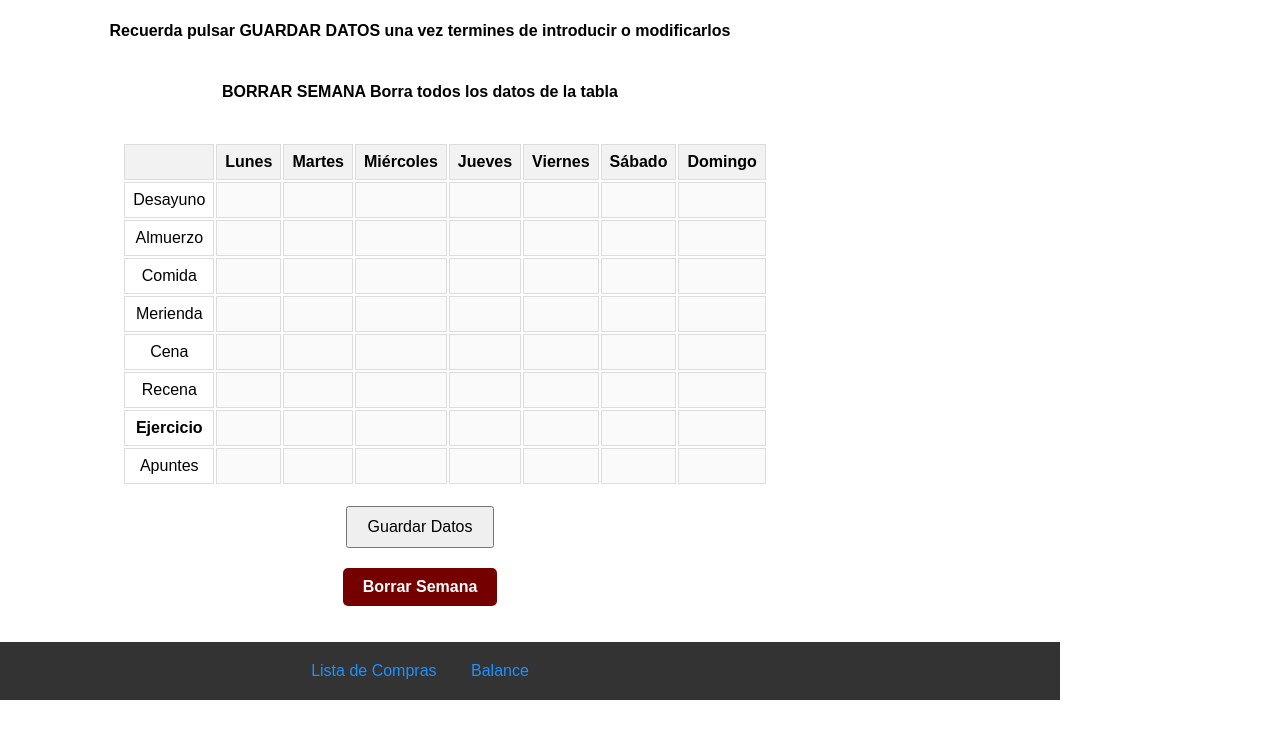
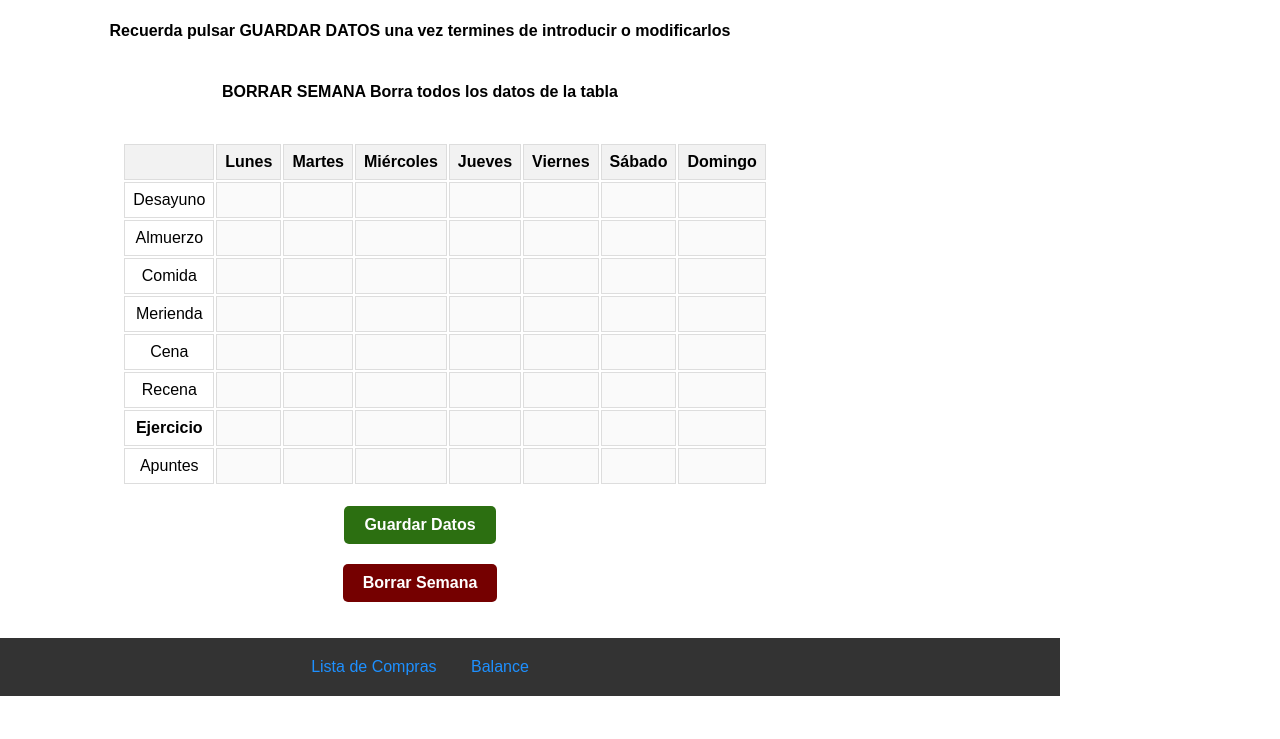
Before and after one commit to SrWilson89/Semanal, a plain HTML site: page index.html in a window 1280 px wide. Shown: the part 99-838 px from the top of the page. Drawn offline with Linux system fonts and the light colour scheme.

Commit message:
boton de Guardado

```diff
--- a/styles.css
+++ b/styles.css
@@ -57,3 +57,19 @@ button {
 #clear-button:hover {
     background-color: rgb(255, 0, 0); /* Cambio de color al pasar el cursor por encima */
 }
+
+#save-button{
+    background-color: rgb(44, 111, 17);     /* Fondo rojo */
+    color: white;              /* Letras blancas */
+    font-weight: bold;         /* Letras en negrita */
+    padding: 10px 20px;        /* Espaciado interno */
+    border: none;              /* Sin borde */
+    border-radius: 5px;        /* Bordes redondeados */
+    cursor: pointer;          /* Cambia el cursor al pasar por encima */
+    font-size: 16px;           /* Tamaño de la fuente */
+    transition: background-color 0.3s; /* Efecto de transición para el cambio de color */
+}
+
+#save-button:hover {
+    background-color: rgb(0, 255, 106); /* Cambio de color al pasar el cursor por encima */
+}
```
